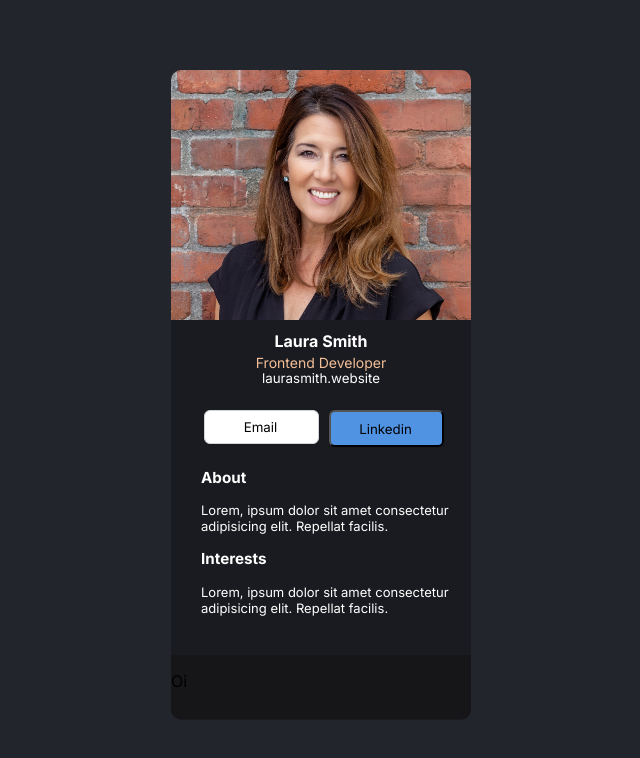
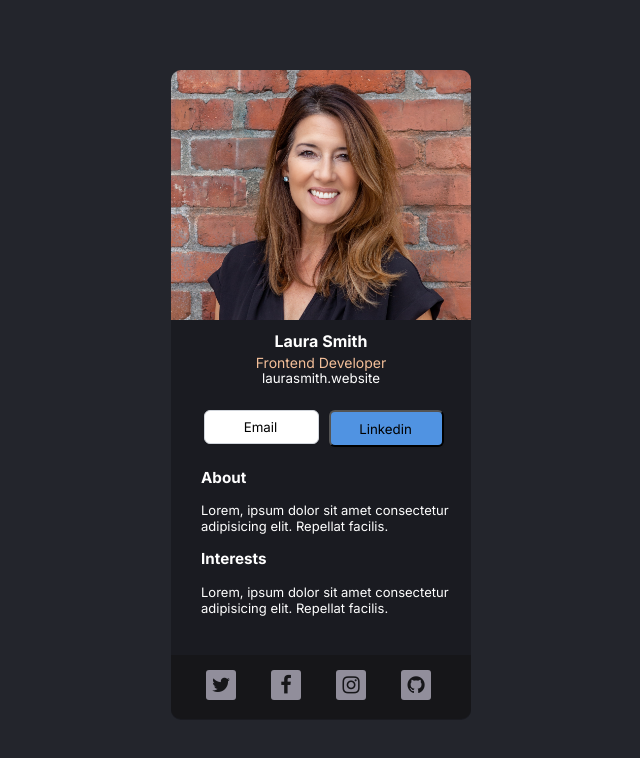
Before and after one commit to eric-antonio/dbusinesscard, a React (Create React App) app: page / in a window 1280 px wide. Shown: the top 758 px of the page, without its empty margins (184-824 px from the left). Built offline with nearby package versions, Linux system fonts and the light colour scheme.

Commit message:
Update Footer.js

```diff
--- a/src/components/Footer.js
+++ b/src/components/Footer.js
@@ -4,7 +4,10 @@ export default function Footer(){
     return(
         <div className="footer--page">
             <footer>
-                <p>Oi</p>
+            <a href="#" class="fa fa-twitter"></a>
+            <a href="#" class="fa fa-facebook"></a>
+            <a href="#" class="fa fa-instagram"></a>
+            <a href="#" class="fa fa-github"></a>
             </footer>
         </div>
     )
```
